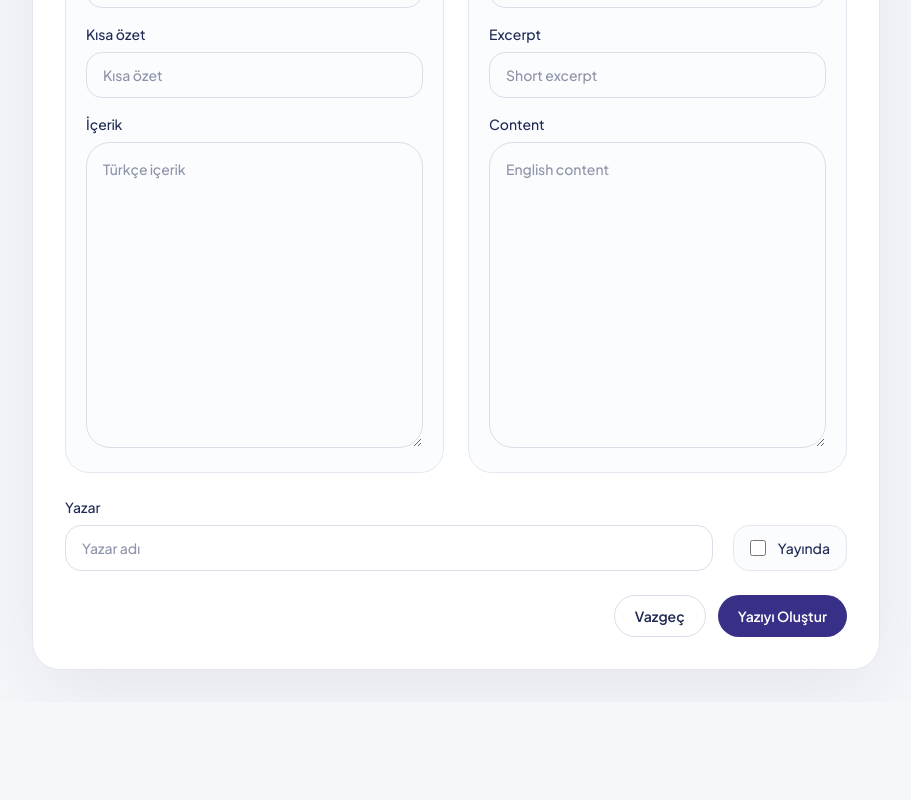
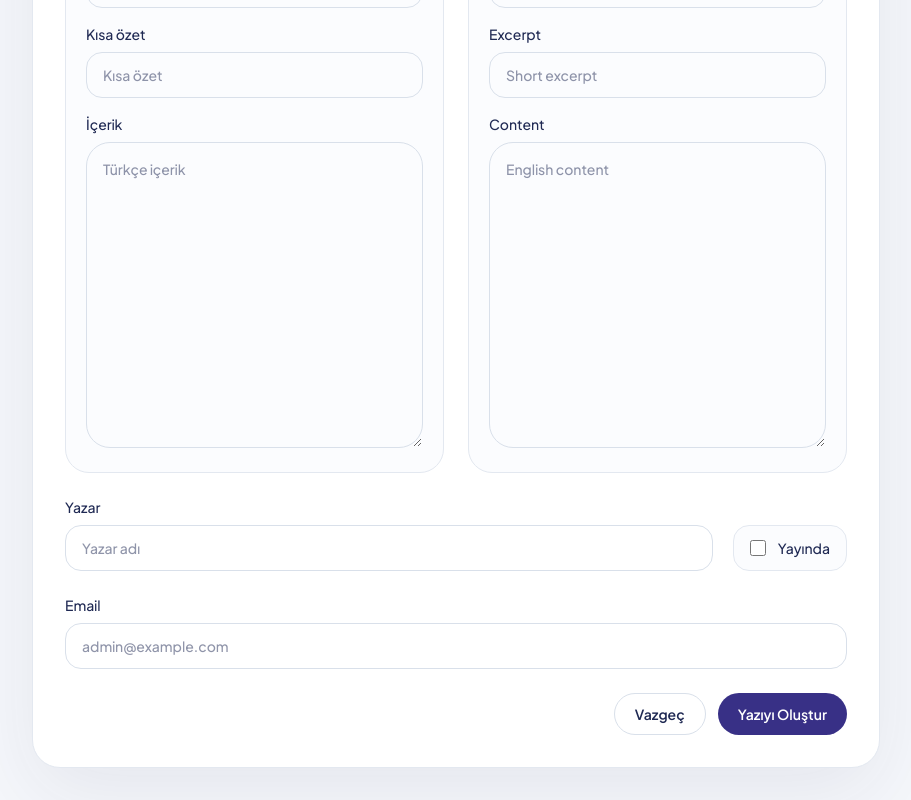
Before and after one commit to atoomdev/gercekorthopedics, a Next.js app: page /admin/blog/new in a window 1280 px wide. Shown: the part 434-1234 px from the top of the page, without its empty margins (184-1095 px from the left). Before the commit the page ends 1136 px from the top, so only its background shows below. Built offline with nearby package versions, Linux system fonts and the light colour scheme; no server answers.

Commit message:
Update blog-post-form.tsx

```diff
--- a/components/admin/blog-post-form.tsx
+++ b/components/admin/blog-post-form.tsx
@@ -16,6 +16,7 @@ type BlogPostFormData = {
   content_en: string
   author: string
   published: boolean
+  email: string
 }
 
 type BlogPostFormProps = {
@@ -34,6 +35,7 @@ const emptyForm: BlogPostFormData = {
   content_en: '',
   author: '',
   published: false,
+  email: '',
 }
 
 function slugify(value: string) {
@@ -102,6 +104,7 @@ export function BlogPostForm({ mode, postId }: BlogPostFormProps) {
           content_en: data.content_en || '',
           author: data.author || '',
           published: Boolean(data.published),
+          email: data.email || '',
         })
       } catch (fetchError) {
         setError(
@@ -352,6 +355,21 @@ export function BlogPostForm({ mode, postId }: BlogPostFormProps) {
             </label>
           </div>
 
+          <div className="space-y-4">
+            <label className="block text-sm font-medium text-[#1f2953]">
+              Email
+              <input
+                type="email"
+                name="email"
+                value={formData.email}
+                onChange={handleChange}
+                required
+                className="mt-2 w-full rounded-2xl border border-[#d9e0ea] px-4 py-3 text-sm"
+                placeholder="admin@example.com"
+              />
+            </label>
+          </div>
+
           <div className="flex flex-col gap-3 sm:flex-row sm:justify-end">
             <button
               type="button"
```
